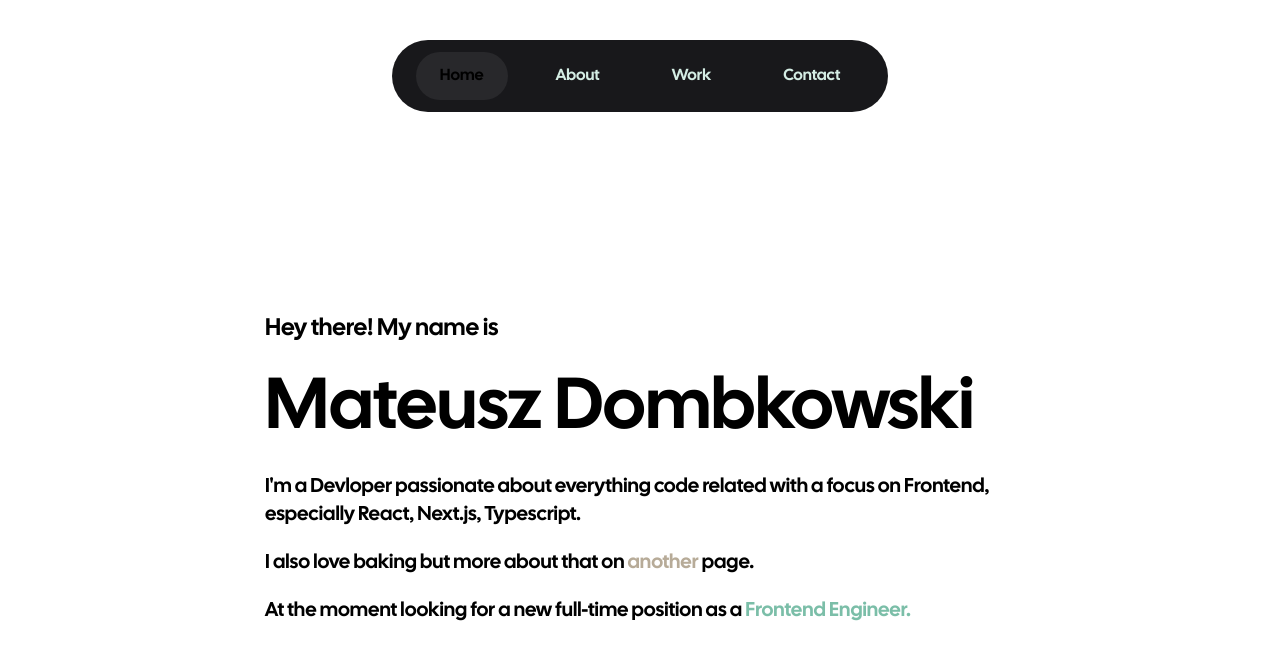
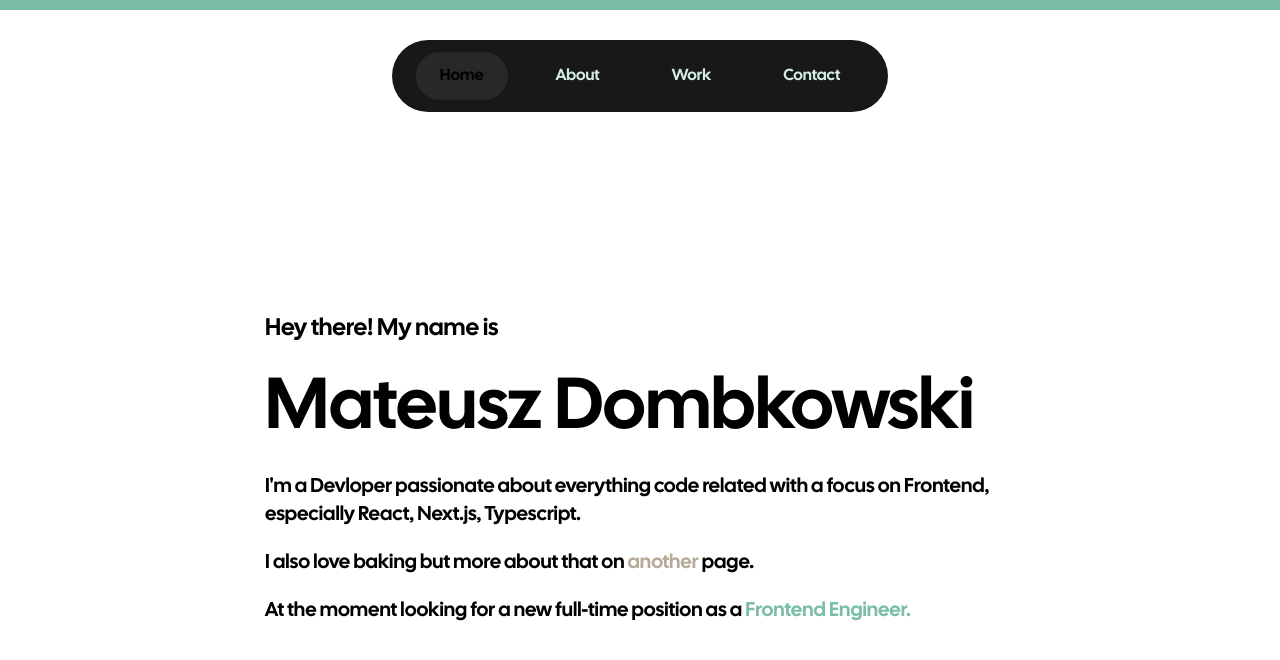
Before and after one commit to m-dombkowski/Portfolio-website, a Next.js app: page / in a window 1280 px wide. Shown: the top 660 px of the page. Built offline with nearby package versions, Linux system fonts and the light colour scheme.

Commit message:
fix/feat: moved scroll progress bar to layout so it can be on every page without calling it in every single component

```diff
--- a/src/app/about/page.tsx
+++ b/src/app/about/page.tsx
@@ -23,15 +23,9 @@ export default function AboutPage() {
 
   const deviceType = useContext(ScreenSizeContext);
 
-  const { scrollYProgress } = useScroll();
-
   return (
     <PageWrapper>
       <section className="flex flex-col justify-center items-center  m-[auto] text-center ">
-        <motion.div
-          className="fixed top-0 h-[10px] left-0 right-0 origin-[0%] bg-color-text-darker z-[999]"
-          style={{ scaleX: scrollYProgress }}
-        />
         <div className="max-w-[600px] lg:max-w-[900px] pb-32">
           <div className="flex justify-center flex-col gap-10 pb-20 lg:pb-0">
             <div className="flex flex-col gap-6 mb-20">
--- a/src/app/layout.tsx
+++ b/src/app/layout.tsx
@@ -4,7 +4,12 @@ import "./globals.css";
 import SmoothScroll from "./components/smooth-scroll/smooth-scroll";
 import LocalFont from "next/font/local";
 import "cal-sans";
-import { AnimatePresence, useMotionValueEvent, useScroll } from "framer-motion";
+import {
+  AnimatePresence,
+  motion,
+  useMotionValueEvent,
+  useScroll,
+} from "framer-motion";
 import { usePathname } from "next/navigation";
 import Navigation from "./components/navigation/navigation";
 import { library } from "@fortawesome/fontawesome-svg-core";
@@ -54,6 +59,8 @@ export default function RootLayout({
     console.log(width);
   }, [width]);
 
+  const { scrollYProgress } = useScroll();
+
   library.add(fas, faSpotify);
 
   return (
@@ -61,6 +68,10 @@ export default function RootLayout({
       <SmoothScroll>
         <ScreenSizeContext.Provider value={deviceType}>
           <body>
+            <motion.div
+              className="fixed top-0 h-[10px] left-0 right-0 origin-[0%] bg-color-text-darker z-[999]"
+              style={{ scaleX: scrollYProgress }}
+            />
             <Navigation currentPath={path} />
             <div
               className="opacity-0 transition-opacity duration-300"
```
